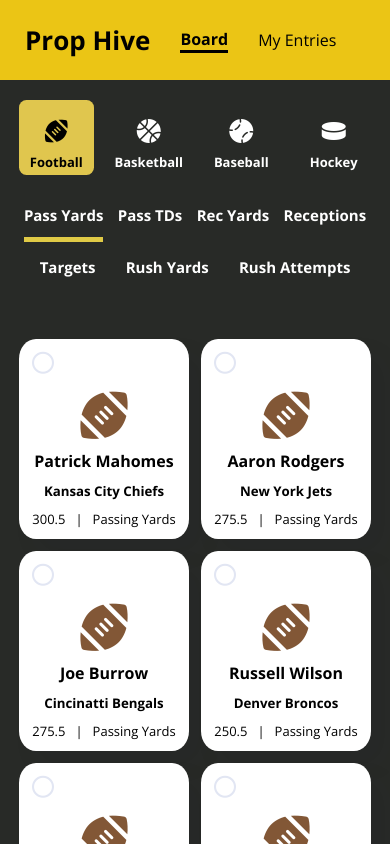
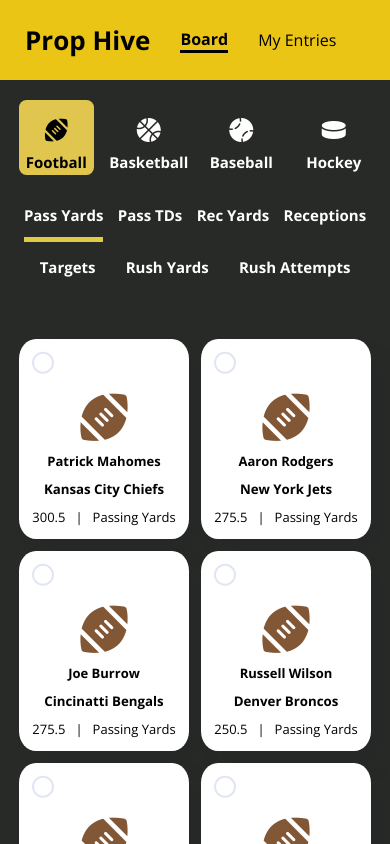
Before and after one commit to bartigue87/prop-dfs-site, a React (Vite) app: page / in a window 390 px wide. Shown: the top 844 px of the page. Built offline with nearby package versions, Linux system fonts and the light colour scheme.

Commit message:
font size fix on mobile

```diff
--- a/src/components/component-styles/Tile.css
+++ b/src/components/component-styles/Tile.css
@@ -78,7 +78,7 @@ label h6 {
   .tile--label {
     gap: 10px;
   }
-  .tile--label h6 {
+  .tile--label h4 {
     font-size: 13px;
   }
   .projection {
```
